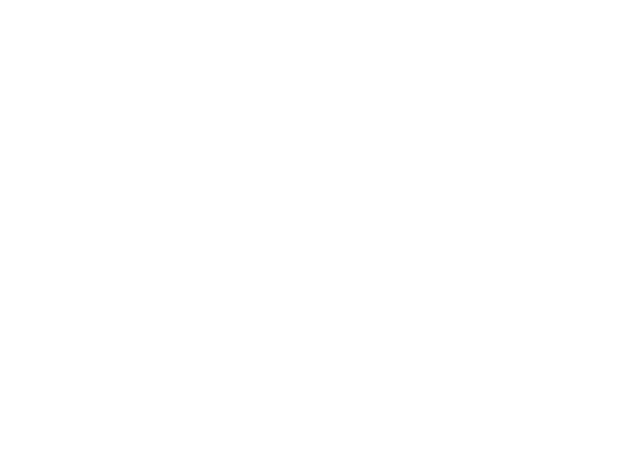
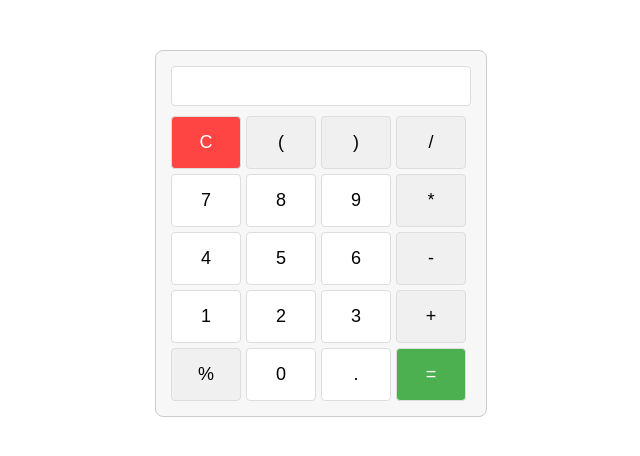
Before and after one commit to Nano1008/odin-calculator, a plain HTML site: page index.html in a window 1280 px wide. Shown: the whole page, without its empty margins (319-959 px from the left). Drawn offline with Linux system fonts and the light colour scheme.

Commit message:
Create calculator user interface

```diff
--- a/index.html
+++ b/index.html
@@ -1,11 +1,44 @@
 <!DOCTYPE html>
 <html lang="en">
+
 <head>
     <meta charset="UTF-8">
     <meta name="viewport" content="width=device-width, initial-scale=1.0">
     <title>Calculator</title>
+    <link rel="stylesheet" href="style.css">
 </head>
+
 <body>
+    <div class="calculator">
+        <input type="text" id="display">
+        <div class="buttons">
+            <button id="clear">C</button>
+            <button class="operator">(</button>
+            <button class="operator">)</button>
+            <button class="operator">/</button>
+
+            <button>7</button>
+            <button>8</button>
+            <button>9</button>
+            <button class="operator">*</button>
+
+            <button>4</button>
+            <button>5</button>
+            <button>6</button>
+            <button class="operator">-</button>
+
+            <button>1</button>
+            <button>2</button>
+            <button>3</button>
+            <button class="operator">+</button>
+
+            <button class="operator">%</button>
+            <button>0</button>
+            <button>.</button>
+            <button id="equals">=</button>
+        </div>
+    </div>
     <script src="script.js"></script>
 </body>
+
 </html>
--- /dev/null
+++ b/style.css
@@ -0,0 +1,50 @@
+.calculator {
+    width: 300px;
+    margin: 50px auto;
+    padding: 15px;
+    border: 1px solid #ccc;
+    border-radius: 8px;
+    background-color: #f7f7f7;
+}
+
+#display {
+    box-sizing: border-box;
+    width: 100%;
+    height: 40px;
+    margin-bottom: 10px;
+    font-size: 24px;
+    text-align: right;
+    padding: 5px;
+    background-color: white;
+    border: 1px solid #ddd;
+    border-radius: 4px;
+}
+
+.buttons {
+    display: flex;
+    flex-wrap: wrap;
+    gap: 5px;
+}
+
+button {
+    flex: 0 0 calc(25% - 5px);
+    padding: 15px;
+    font-size: 18px;
+    border: 1px solid #ddd;
+    border-radius: 4px;
+    background-color: white;
+}
+
+.operator {
+    background-color: #f0f0f0;
+}
+
+#equals {
+    background-color: #4CAF50;
+    color: white;
+}
+
+#clear {
+    background-color: #ff4444;
+    color: white;
+}
```
